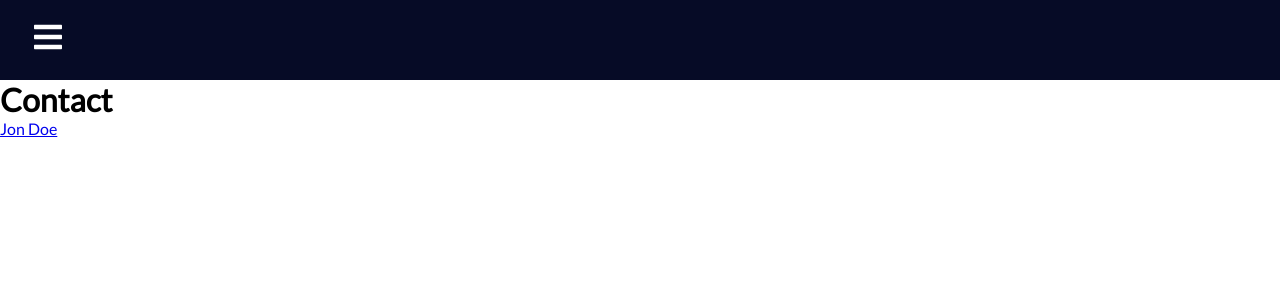
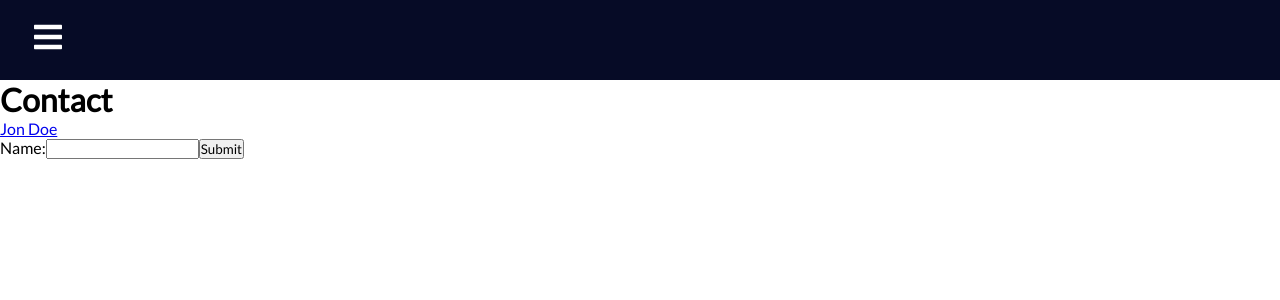
Before and after one commit to gachezra/React-Sidebar-Navigation-Menu, a React (Create React App) app in the folder react-sidebar/: page /contact in a window 1280 px wide. Shown: the top 300 px of the page. Built offline with nearby package versions, Linux system fonts and the light colour scheme.

Commit message:
forgot the form and email

```diff
--- a/react-sidebar/src/pages/Contact.js
+++ b/react-sidebar/src/pages/Contact.js
@@ -5,6 +5,13 @@ function Contact() {
     <div className="contact">
       <h1>Contact</h1>
       <a href="mailto:webmaster@example.com">Jon Doe</a>
+      <form>
+        <label>
+          Name:
+          <input type="text" name="name" />
+        </label>
+        <input type="submit" value="Submit" />
+      </form>
     </div>
   );
 }
```
